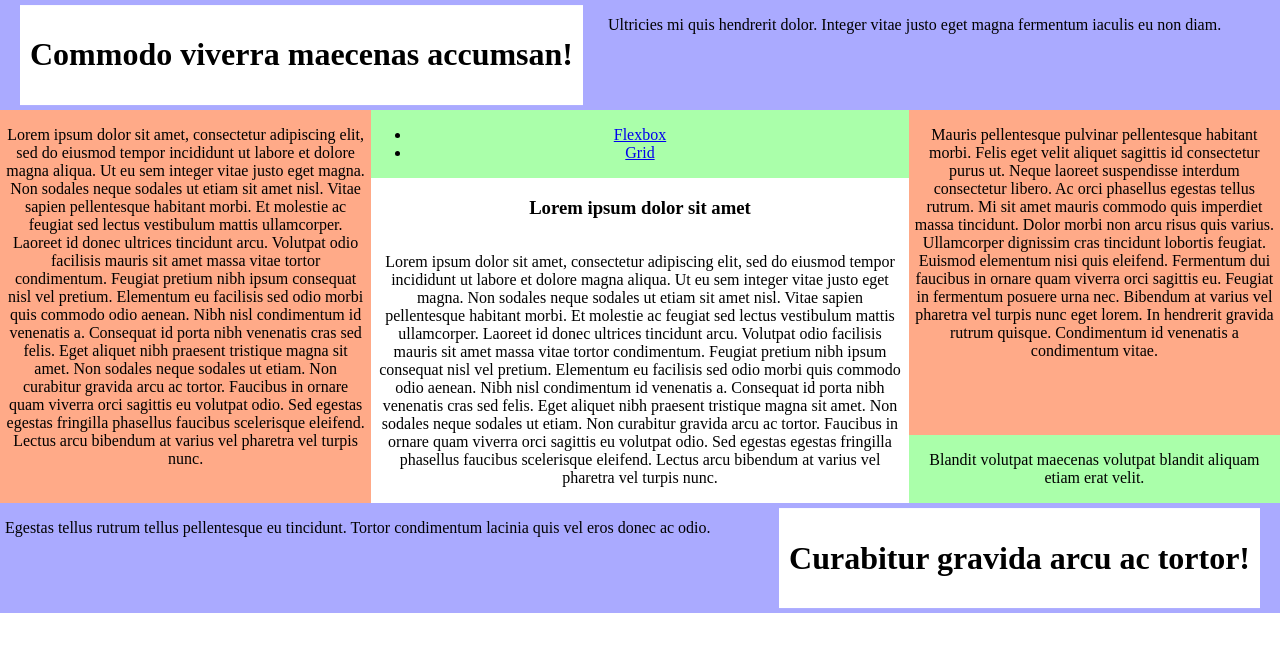
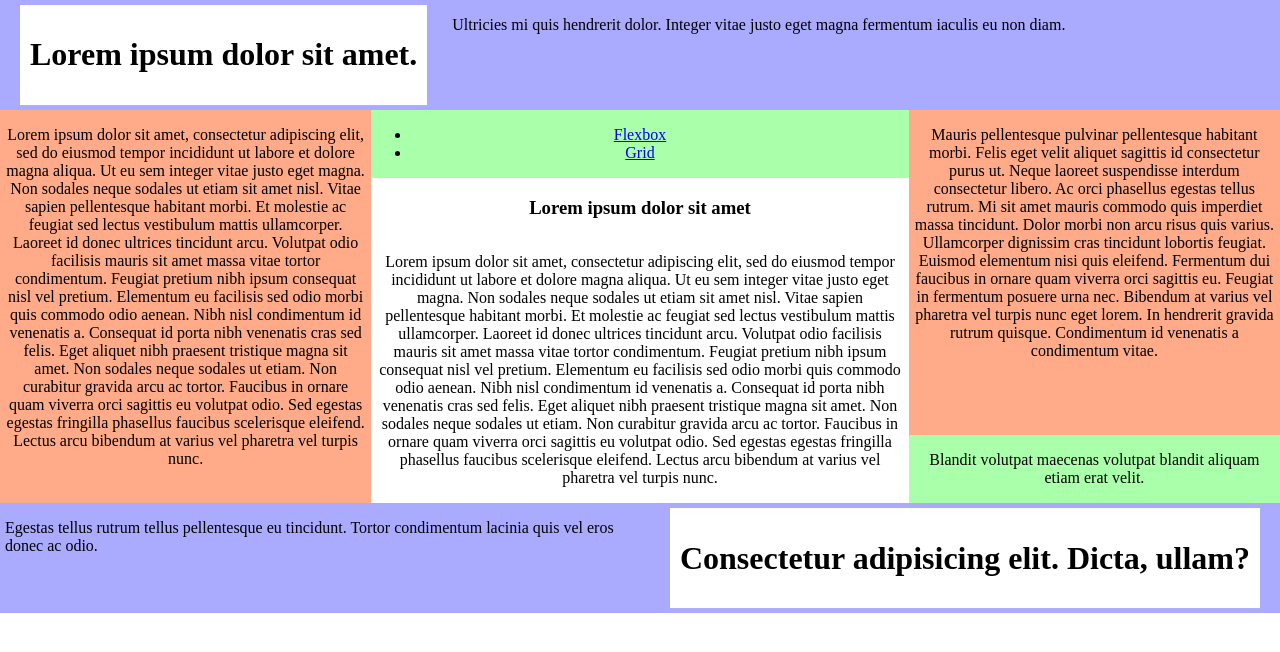
Before and after one commit to KrishaPoehala/webLab1, a website: page table.html in a window 1280 px wide. Drawn offline with Linux system fonts and the light colour scheme.

Commit message:
changed text

```diff
--- a/table.html
+++ b/table.html
@@ -12,7 +12,7 @@
 				<td colspan=3 class="ends_vertical">
 					<div class="center_vertical floatLeft">
 						<div class="title">
-							<h1>Commodo viverra maecenas accumsan!</h1>
+							<h1>Lorem ipsum dolor sit amet.</h1>
 						</div>
 					</div>
 					<div class="floatNone">
@@ -61,7 +61,7 @@
 				<td colspan=3 class="ends_vertical">
 					<div class="center_vertical floatRight">
 						<div class="title">
-							<h1>Curabitur gravida arcu ac tortor!</h1>
+							<h1>Consectetur adipisicing elit. Dicta, ullam?</h1>
 						</div>
 					</div>
 					<div class="floatNone">
```
Also changed, not shown: grid.html (+2 -2 lines).
